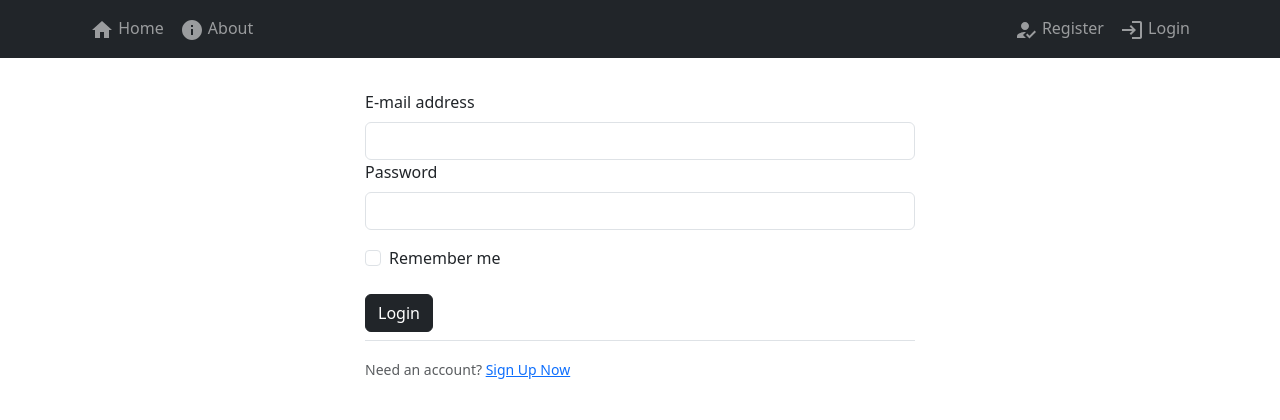
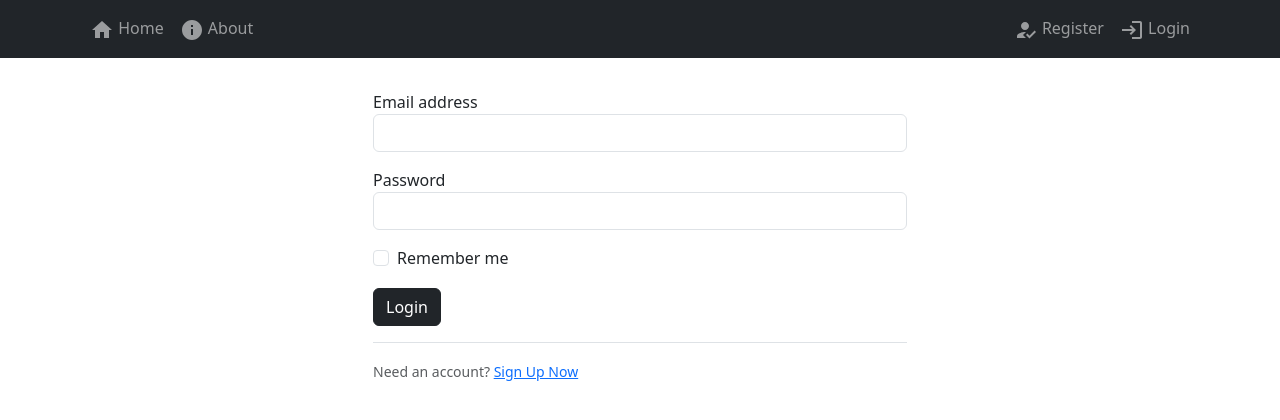
Before and after one commit to mattiacmancini/farm_manager, a React (Create React App) app in the folder frontend/: page /login in a window 1280 px wide. Shown: the top 420 px of the page. Built offline with nearby package versions, Linux system fonts and the light colour scheme.

Commit message:
Refactored login.js

```diff
--- a/frontend/src/components/Login.js
+++ b/frontend/src/components/Login.js
@@ -1,135 +1,115 @@
 import React, { useState } from 'react';
-import { Link, useNavigate } from 'react-router-dom';
-import axios from 'axios'
+import { Link } from 'react-router-dom';
+import axios from 'axios';
+import jwt_decode from 'jwt-decode'
 
 function Login(props) {
+  const [formData, setFormData] = useState({
+    email: '',
+    password: '',
+    rememberMe: false,
+  });
+  const [formErrors, setFormErrors] = useState({});
+  const [successMessage, setSuccessMessage] = useState('');
+  const [errorMessage, setErrorMessage] = useState('');
 
-  const [email, setEmail] = useState('');
-  const [password, setPassword] = useState('');
-  const [rememberMe, setRememberMe] = useState(false);
-  const [successMessage, setSuccessMessage] = useState('')
-  const [errorMessage, setErrorMessage] = useState('')
-  const [errors, setErrors] = useState({});
-  const [emailSubmitted, setEmailSubmitted] = useState(false);
-  const [passwordSubmitted, setPasswordSubmitted] = useState(false);
+  const handleInputChange = (e) => {
+    const { name, value, type, checked } = e.target;
+    const newValue = type === 'checkbox' ? checked : value;
 
-  const handleInputChange = (setter, value, fieldName) => {
-    setErrors(errors => ({
-      ...errors,
-      [fieldName]: "",
+    setFormData((prevData) => ({
+      ...prevData,
+      [name]: newValue,
     }));
-    setter(value);
   };
 
-  const handleCheck = (e) => {
-    setRememberMe(e)
-  }
+  const clearFormErrors = () => {
+    setFormErrors({});
+    setSuccessMessage('');
+    setErrorMessage('');
+  };
 
   const handleSubmit = async (e) => {
     e.preventDefault();
+    clearFormErrors();
 
-    if (Object.keys(errors).length > 0) {
-      setErrors({});
-    }
+    try {
+      const response = await axios.post(`${props.baseUrl}login`, formData);
 
-    if (successMessage) {
-      setSuccessMessage('')
-    }
-
-    if (errorMessage) {
-      setErrorMessage('')
-    }
-
-    const userData = {
-      'email': email,
-      'password': password,
-      'remember': rememberMe
-    }
-
-    axios.post(`${props.baseUrl}login`, userData)
-      .then(response => {
       if (response.status === 200) {
         localStorage.setItem('token', response.data.token);
-          console.log(response.data.token)
+        console.log(jwt_decode(response.data.token));
         setSuccessMessage('User successfully logged-in!');
-          setEmailSubmitted(true);
-          setPasswordSubmitted(true);
-          console.log("User successfully logged-in:", response.data.message);
-          // redirect('/login');
       }
-      })
-      .catch(error => {
+    } catch (error) {
       if (error.response && error.response.status === 400) {
-          console.log("User login failed:", error.response.data.errors);
-          setEmailSubmitted(true);
-          setPasswordSubmitted(true);
-          setErrors(error.response.data.errors);
-          setErrorMessage('Error logging user in: check the data you entered!')
+        setFormErrors(error.response.data.errors);
+        setErrorMessage('Error logging user in: check the data you entered!');
       } else {
-          setEmailSubmitted(true);
-          setPasswordSubmitted(true);
-          console.error("Error logging user in: ", error);
+        console.error('Error logging user in: ', error);
       }
-      });
+    }
   };
 
   return (
-    <React.Fragment>
-      <form className="row g-3 needs-validation" noValidate>
-        <div className='col'></div>
-        <div className='col-md-6'>
-          {successMessage && (
-            <div className="alert alert-success mt-3 d-flex justify-content-center align-items-center">
-              {successMessage}
+    <div className="container">
+      <div className="row">
+        <div className="col-md-3"></div>
+        <div className="col-md-6">
+          {successMessage && <div className="alert alert-success">{successMessage}</div>}
+          {errorMessage && <div className="alert alert-danger">{errorMessage}</div>}
+          <form onSubmit={handleSubmit}>
+            <div className="mb-3">
+              <label htmlFor="email">Email address</label>
+              <input
+                type="text"
+                className={`form-control ${formErrors.email ? 'is-invalid' : ''}`}
+                id="email"
+                name="email"
+                value={formData.email}
+                onChange={handleInputChange}
+              />
+              <div className="invalid-feedback">{formErrors.email}</div>
             </div>
-          )}
-          {errorMessage && (
-            <div className="alert alert-danger mt-3 d-flex justify-content-center align-items-center">
-              {errorMessage}
+            <div className="mb-3">
+              <label htmlFor="password">Password</label>
+              <input
+                type="password"
+                className={`form-control ${formErrors.password ? 'is-invalid' : ''}`}
+                id="password"
+                name="password"
+                value={formData.password}
+                onChange={handleInputChange}
+              />
+              <div className="invalid-feedback">{formErrors.password}</div>
             </div>
-          )}
-          <div className="col-md-12">
-            <label htmlFor='emailValidator' className='form-label'>E-mail address</label>
+            <div className="form-check">
               <input
-              type='text'
-              className={`form-control ${emailSubmitted ? (errors['email'] ? 'is-invalid' : '') : ''}`}
-              id='emailValidator'
-              value={email}
-              onChange={(e) => handleInputChange(setEmail, e.target.value, 'email')} />
-            <div className="invalid-feedback">{errors['email']}</div>
+                type="checkbox"
+                className="form-check-input"
+                id="rememberMe"
+                name="rememberMe"
+                checked={formData.rememberMe}
+                onChange={handleInputChange}
+              />
+              <label className="form-check-label" htmlFor="rememberMe">
+                Remember me
+              </label>
             </div>
-          <div className="col-md-12">
-            <label htmlFor='passwordValidator' className='form-label'>Password</label>
-            <input
-              type='password'
-              className={`form-control ${passwordSubmitted ? (errors['password'] ? 'is-invalid' : '') : ''}`}
-              id='passwordValidator'
-              value={password}
-              onChange={(e) => handleInputChange(setPassword, e.target.value, 'password')} />
-            <div className="invalid-feedback">{errors['password']}</div>
-          </div>
-          <div className='col-md-12'>
-            <div className="form-check mt-3 mb-3">
-              <input
-                className='form-check-input'
-                type="checkbox" checked={rememberMe} onChange={(e) => handleCheck(e.target.checked)}
-                id="CheckBox" />
-              <label className="form-check-label" htmlFor="CheckBox">Remember me</label>
-            </div>
-          </div>
-          <div className="col-12">
-            <button className="btn btn-dark mb-2 mt-2" type="submit" onClick={handleSubmit}>Login</button>
-          </div>
+            <button type="submit" className="btn btn-dark mt-3 mb-3">
+              Login
+            </button>
+          </form>
           <div className="border-top pt-3">
             <small className="text-muted">
               Need an account? <Link className="ml-2" to="/register">Sign Up Now</Link>
             </small>
           </div>
         </div>
-        <div className='col'></div>
-      </form>
-    </React.Fragment>
-  )
+        <div className="col-md-3"></div>
+      </div>
+    </div>
+  );
 }
 
-export default Login
+export default Login;
```
Lines whose indentation alone changed are shown as unchanged.
